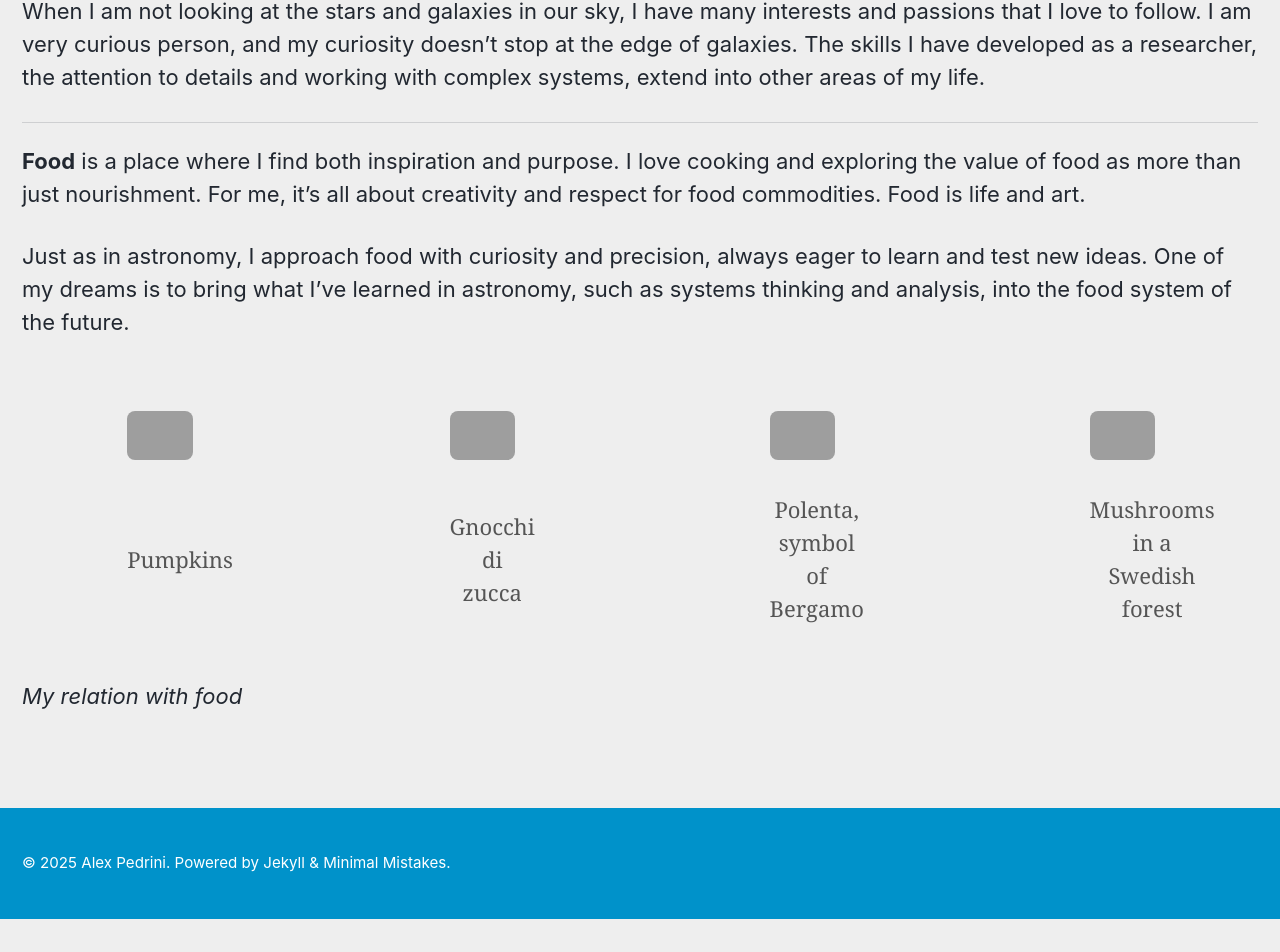
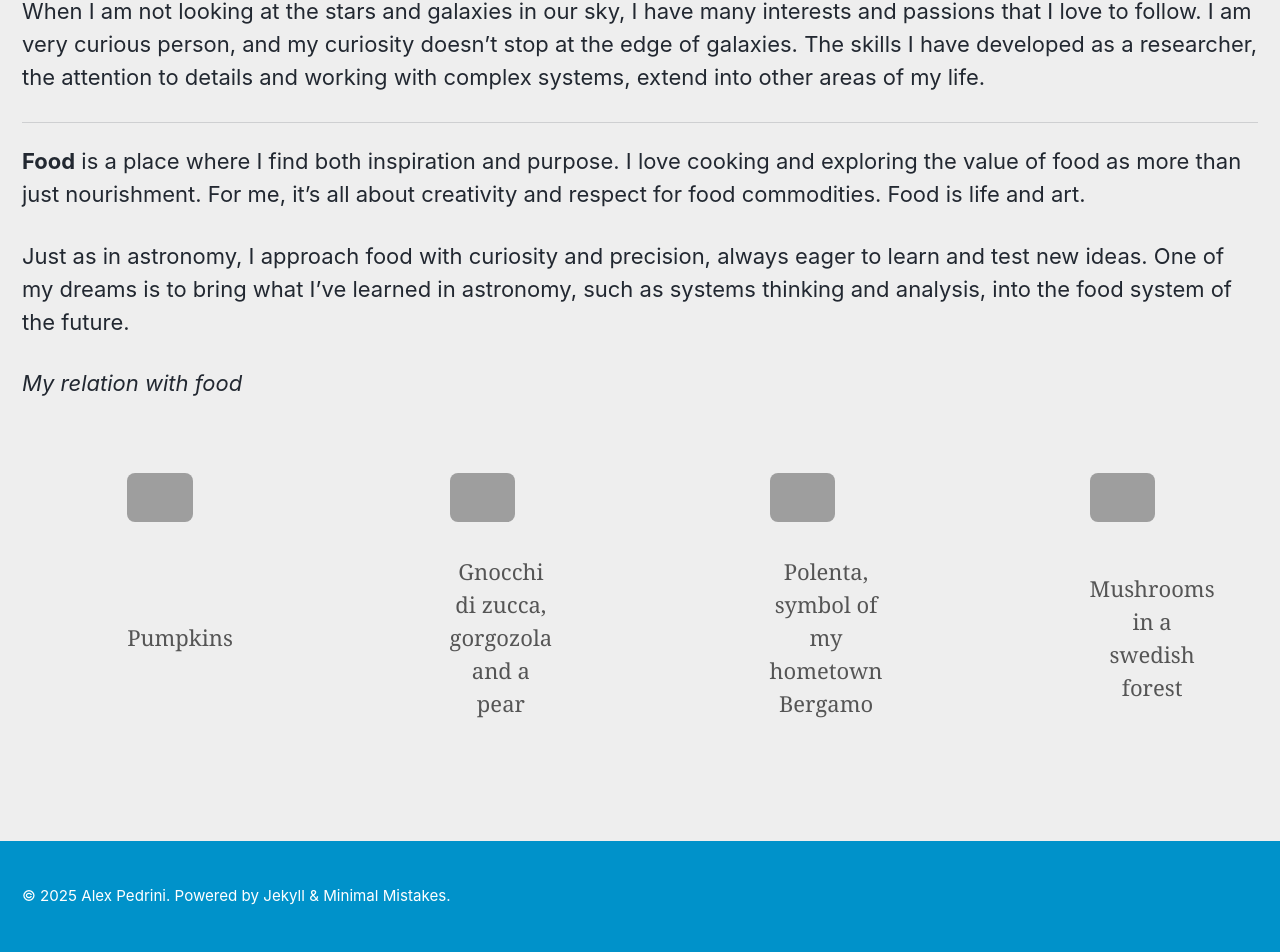
Before and after one commit to alexpedrini/alexpedrini.github.io, a Jekyll site: the page built from _pages/aboutme.md, in a window 1280 px wide, cut to the strip 351-1303 px from the top of the page. Built offline with Jekyll 4.4.1, drawn with Linux system fonts in a browser that asks for light colours; cached includes are drawn as plain includes; before the commit the page ends 1270 px from its top, so only the background shows below that; grey boxes are pictures that could not be loaded.

Commit message:
Update aboutme.md

```diff
--- a/_pages/aboutme.md
+++ b/_pages/aboutme.md
@@ -22,6 +22,8 @@ I love cooking and exploring the value of food as more than just nourishment. Fo
 
 Just as in astronomy, I approach food with curiosity and precision, always eager to learn and test new ideas. One of my dreams is to bring what I’ve learned in astronomy, such as systems thinking and analysis, into the food system of the future.
 
+
+*My relation with food*
 <div class="grid__wrapper">
   <figure class="grid__item">
     <img src="/assets/images/food/zucca.jpg" alt="Pumpkins"/>
@@ -29,15 +31,14 @@ Just as in astronomy, I approach food with curiosity and precision, always eager
   </figure>
   <figure class="grid__item">
     <img src="/assets/images/food/gnocchi.jpg" alt="Gnocchi di zucca"/>
-    <figcaption>Gnocchi di zucca</figcaption>
+    <figcaption>Gnocchi di zucca, gorgozola and a pear</figcaption>
   </figure>
   <figure class="grid__item">
     <img src="/assets/images/food/polenta.jpg" alt="Polenta"/>
-    <figcaption>Polenta, symbol of Bergamo</figcaption>
+    <figcaption>Polenta, symbol of my hometown Bergamo</figcaption>
   </figure>
   <figure class="grid__item">
     <img src="/assets/images/food/funghi.jpg" alt="Mushrooms"/>
-    <figcaption>Mushrooms in a Swedish forest</figcaption>
+    <figcaption>Mushrooms in a swedish forest</figcaption>
   </figure>
 </div>
-*My relation with food*
```
